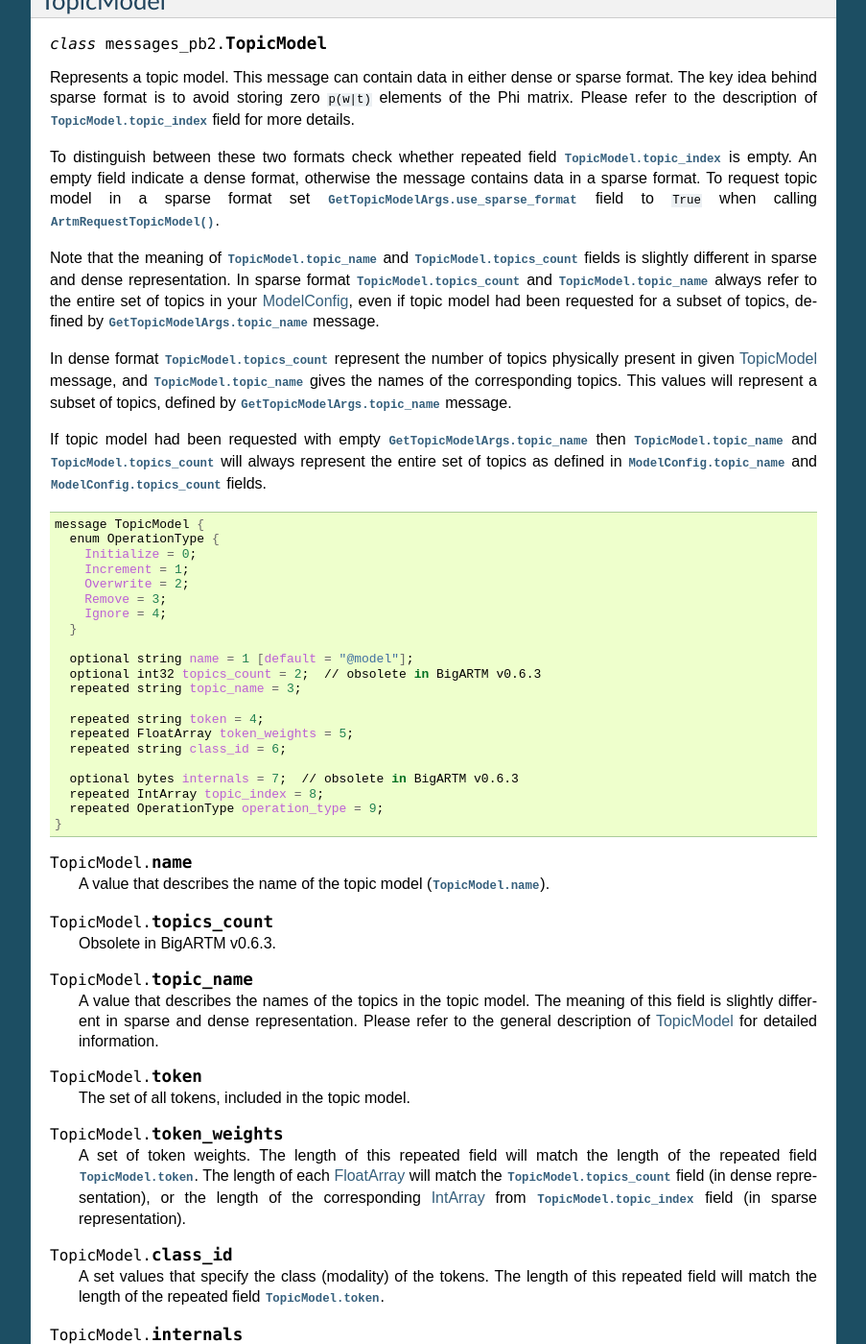
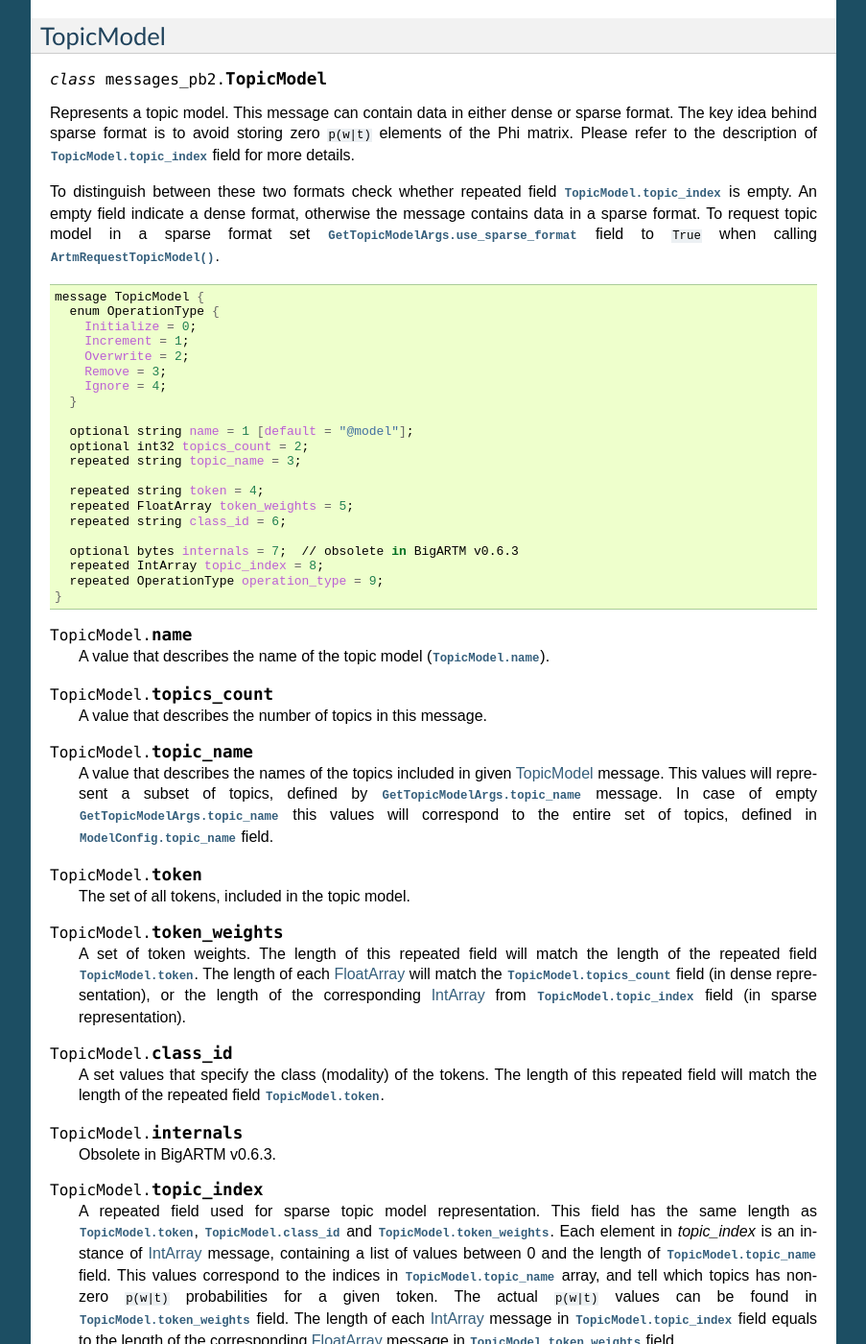
Before and after one commit to bigartm/bigartm, a Sphinx documentation site: the page built from docs/ref/messages.txt, in a window 1280 px wide and 1400 px high, scrolled down 20881 px. Shown: the whole window at 96% size, without its empty margins (198-1101 px from the left). Built offline with Sphinx 7.4.7, drawn with Linux system fonts in a browser that asks for light colours; formulas are drawn with MathJax 3; some of the changed text lies outside the part shown.

Commit message:
- Implement tests for ArtmOverwriteTopicModel - Change semantic of TopicModel.topic_name, TopicModel.topic_index - Change semantic of ThetaMatrix.topic_name, ThetaMatrix.topic_index - Move ModelConfig fix/validation from Instance to Helpers

```diff
--- a/docs/ref/messages.txt
+++ b/docs/ref/messages.txt
@@ -1497,20 +1500,6 @@
 :attr:`GetTopicModelArgs.use_sparse_format` field to ``True``
 when calling :c:func:`ArtmRequestTopicModel`.
 
-Note that the meaning of :attr:`TopicModel.topic_name` and :attr:`TopicModel.topics_count` fields is slightly different
-in sparse and dense representation.
-In sparse format :attr:`TopicModel.topics_count` and :attr:`TopicModel.topic_name` always refer
-to the entire set of topics in your :ref:`ModelConfig`,
-even if topic model had been requested for a subset of topics, defined by :attr:`GetTopicModelArgs.topic_name` message.
-
-In dense format :attr:`TopicModel.topics_count` represent the number of topics physically present in given :ref:`TopicModel` message,
-and :attr:`TopicModel.topic_name` gives the names of the corresponding topics.
-This values will represent a subset of topics, defined by :attr:`GetTopicModelArgs.topic_name` message.
-
-If topic model had been requested with empty :attr:`GetTopicModelArgs.topic_name` then
-:attr:`TopicModel.topic_name` and :attr:`TopicModel.topics_count` will always represent the entire set of topics
-as defined in :attr:`ModelConfig.topic_name` and :attr:`ModelConfig.topics_count` fields.
-
 .. code-block:: bash
 
   message TopicModel {
@@ -1523,7 +1512,7 @@
     }
 
     optional string name = 1 [default = "@model"];
-    optional int32 topics_count = 2;  // obsolete in BigARTM v0.6.3
+    optional int32 topics_count = 2;
     repeated string topic_name = 3;
 
     repeated string token = 4;
@@ -1541,13 +1530,14 @@
 
 .. attribute:: TopicModel.topics_count
 
-   Obsolete in BigARTM v0.6.3.
+   A value that describes the number of topics in this message.
 
 .. attribute:: TopicModel.topic_name
 
-   A value that describes the names of the topics in the topic model.
-   The meaning of this field is slightly different in sparse and dense representation.
-   Please refer to the general description of :ref:`TopicModel` for detailed information.
+   A value that describes the names of the topics included in given :ref:`TopicModel` message.
+   This values will represent a subset of topics, defined by :attr:`GetTopicModelArgs.topic_name` message.
+   In case of empty :attr:`GetTopicModelArgs.topic_name` this values will correspond to the entire
+   set of topics, defined in :attr:`ModelConfig.topic_name` field.
 
 .. attribute:: TopicModel.token
 
@@ -1575,13 +1565,20 @@
    This field has the same length as
    :attr:`TopicModel.token`, :attr:`TopicModel.class_id` and :attr:`TopicModel.token_weights`.
    Each element in *topic_index* is an instance of :ref:`IntArray` message,
-   containing a list of values between 0 and :attr:`TopicModel.topics_count` - 1.
+   containing a list of values between 0 and the length of :attr:`TopicModel.topic_name` field.
    This values correspond to the indices in :attr:`TopicModel.topic_name` array,
    and tell which topics has non-zero ``p(w|t)`` probabilities for a given token.
    The actual ``p(w|t)`` values can be found in :attr:`TopicModel.token_weights` field.
    The length of each :ref:`IntArray` message in :attr:`TopicModel.topic_index` field
    equals to the length of the corresponding
    :ref:`FloatArray` message in :attr:`TopicModel.token_weights` field.
+
+   .. warning::
+
+      Be careful with :attr:`TopicModel.topic_index` when this message
+      represents a subset of topics, defined by :attr:`GetTopicModelArgs.topic_name`.
+      In this case indices correspond to the selected subset of topics,
+      which might not correspond to topic indices in the original :ref:`ModelConfig` message.
 
 .. attribute:: TopicModel.operation_type
 
@@ -1659,18 +1656,14 @@
 
 .. attribute:: ThetaMatrix.topic_name
 
-   A set of values that represent the names of the topics, included in this theta matrix.
-   The names correspond to :attr:`ModelConfig.topic_name`.
-   The meaning of this field is slightly different in sparse and dense representation,
-   similar to :attr:`TopicModel.topic_name` field.
-   Please refer to the general description of :ref:`TopicModel` for detailed information.
+   A value that describes the names of the topics included in given :ref:`ThetaMatrix` message.
+   This values will represent a subset of topics, defined by :attr:`GetThetaMatrixArgs.topic_name` message.
+   In case of empty :attr:`GetTopicModelArgs.topic_name` this values will correspond to the entire
+   set of topics, defined in :attr:`ModelConfig.topic_name` field.
 
 .. attribute:: ThetaMatrix.topics_count
 
-   A value that describes the number of topics in the topic model.
-   The meaning of this field is slightly different in sparse and dense representation,
-   similar to :attr:`TopicModel.topics_count` field.
-   Please refer to the general description of :ref:`TopicModel` for detailed information.
+   A value that describes the number of topics in this message.
 
 .. attribute:: ThetaMatrix.item_title
 
@@ -1684,13 +1677,20 @@
    This field has the same length as
    :attr:`ThetaMatrix.item_id`, :attr:`ThetaMatrix.item_weights` and :attr:`ThetaMatrix.item_title`.
    Each element in *topic_index* is an instance of :ref:`IntArray` message,
-   containing a list of values between 0 and :attr:`ThetaMatrix.topics_count` - 1.
+   containing a list of values between 0 and the length of :attr:`TopicModel.topic_name` field.
    This values correspond to the indices in :attr:`ThetaMatrix.topic_name` array,
    and tell which topics has non-zero ``p(t|d)`` probabilities for a given item.
    The actual ``p(t|d)`` values can be found in :attr:`ThetaMatrix.item_weights` field.
    The length of each :ref:`IntArray` message in :attr:`ThetaMatrix.topic_index` field
    equals to the length of the corresponding
    :ref:`FloatArray` message in :attr:`ThetaMatrix.item_weights` field.
+
+   .. warning::
+
+      Be careful with :attr:`ThetaMatrix.topic_index` when this message
+      represents a subset of topics, defined by :attr:`GetThetaMatrixArgs.topic_name`.
+      In this case indices correspond to the selected subset of topics,
+      which might not correspond to topic indices in the original :ref:`ModelConfig` message.
 
 .. _CollectionParserConfig:
 
```
Also changed, not shown: other parts of docs/ref/messages.txt (+3 -0 lines), 15 other files.
